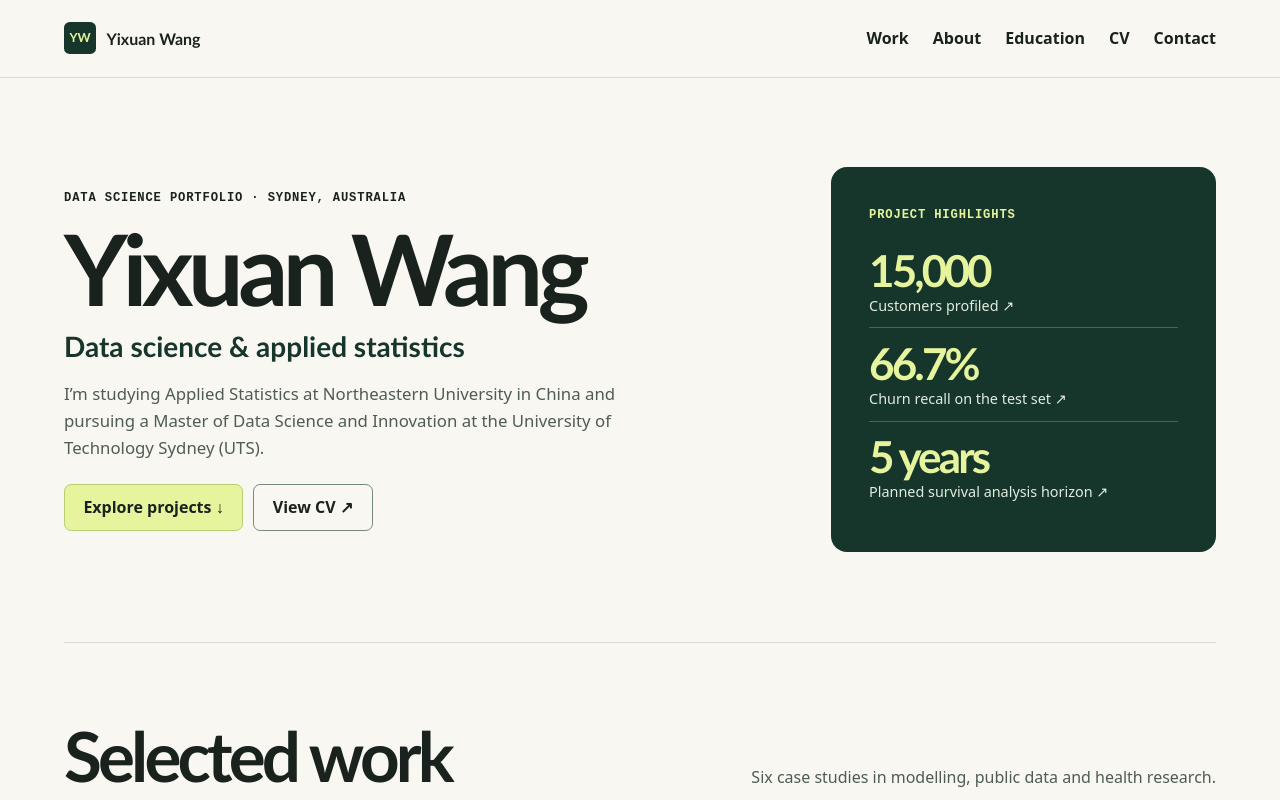
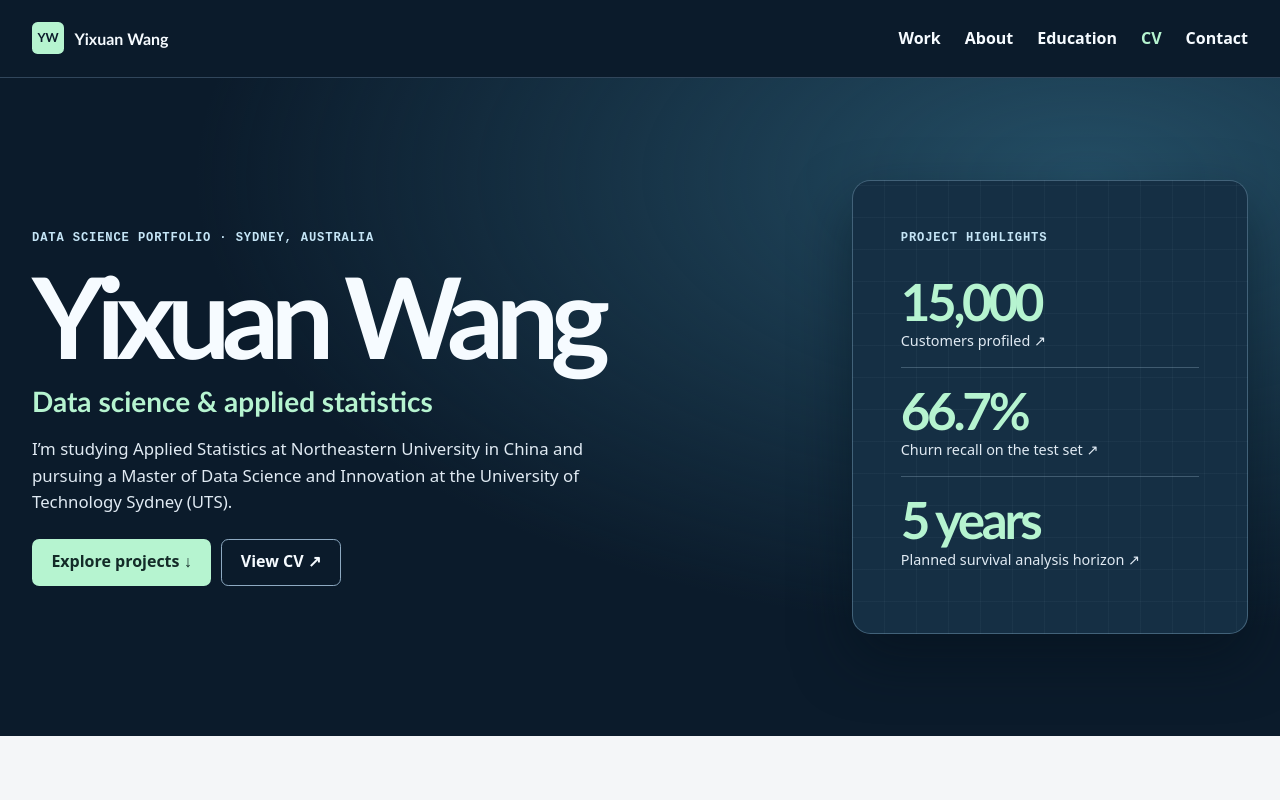
Before and after one commit to Wangyixuan0506/Wangyixuan0506.github.io, a plain HTML site: page index.html in a window 1280 px wide. Shown: the top 800 px of the page. Drawn offline with Linux system fonts and the light colour scheme.

Commit message:
Refresh portfolio homepage with immersive hero and project highlights

```diff
--- a/index.html
+++ b/index.html
@@ -6,19 +6,21 @@
   <meta name="description" content="Selected work by Yixuan Wang in applied statistics, data science, and biostatistics.">
   <title>Yixuan Wang | Data Science Portfolio</title>
   <link rel="stylesheet" href="styles.css">
+  <link rel="stylesheet" href="portfolio.css">
 </head>
-<body id="top">
+<body id="top" class="landing">
   <a class="skip" href="#main">Skip to content</a>
   <header>
     <div class="wrap nav">
       <a class="brand" href="#top"><span class="mark" aria-hidden="true">YW</span>Yixuan Wang</a>
       <nav aria-label="Main navigation">
-        <a href="#work">Work</a><a href="#about">About</a><a href="#education">Education</a><a href="cv.pdf">CV</a><a href="#contact">Contact</a>
+        <a href="#work">Work</a><a href="#about">About</a><a href="#education">Education</a><a class="nav-cv" href="cv.pdf">CV</a><a href="#contact">Contact</a>
       </nav>
     </div>
   </header>
-  <main class="wrap" id="main">
-    <section class="hero" aria-labelledby="intro">
+  <main id="main">
+    <div class="hero-shell">
+    <section class="wrap hero" aria-labelledby="intro">
       <div class="hero-copy">
         <p class="eyebrow">Data science portfolio · Sydney, Australia</p>
         <h1 id="intro">Yixuan Wang</h1>
@@ -36,7 +38,9 @@
         <a href="survival.html"><strong>5 years</strong><span>Planned survival analysis horizon <span aria-hidden="true">↗</span></span></a>
       </aside>
     </section>
+    </div>
 
+    <div class="wrap">
     <section class="work" id="work" aria-labelledby="work-title">
       <div class="section-heading"><h2 id="work-title">Selected work</h2><p>Six case studies in modelling, public data and health research.</p></div>
       <article class="feature">
@@ -166,6 +170,7 @@
         -->
       </div>
     </section>
+    </div>
   </main>
   <footer><div class="wrap nav"><span>Yixuan Wang</span><a href="#top">Back to top ↑</a></div></footer>
 </body>
--- /dev/null
+++ b/portfolio.css
@@ -0,0 +1,84 @@
+/* Portfolio landing page */
+.landing {
+  --page: #f4f6f8;
+  --navy: #102337;
+  --text: #172b40;
+  --quiet: #455c73;
+  --mint: #b6f4d0;
+  --edge: #d1dde8;
+  --display: "Space Grotesk", "Trebuchet MS", sans-serif;
+  background: var(--page);
+  color: var(--text);
+}
+.landing .wrap { width: min(100% - 3rem, 76rem); }
+.landing > header { background: #0b1b2b; color: #f6fbff; border-bottom: 1px solid #31465b; }
+.landing .mark { background: var(--mint); color: #0b1b2b; }
+.landing .nav-cv { color: var(--mint); }
+.landing .hero-shell {
+  position: relative;
+  overflow: hidden;
+  color: #f6fbff;
+  background: radial-gradient(ellipse at 85% 15%, #244e65, transparent 58%), #0b1b2b;
+}
+.landing .hero {
+  grid-template-columns: minmax(0, 1.5fr) minmax(17rem, .8fr);
+  align-items: center;
+  min-height: min(41rem, 78svh);
+  padding-block: clamp(3.75rem, 8vw, 7.5rem);
+  gap: 2rem clamp(2rem, 6vw, 6rem);
+}
+.landing h1 { font-size: clamp(3.3rem, 8.8vw, 8rem); letter-spacing: -.075em; }
+.landing .hero .eyebrow { color: #c5e5f6; }
+.landing .hero .subtitle { color: var(--mint); }
+.landing .hero .intro { color: #e0eaf3; }
+.landing .button { background: var(--mint); border: 1px solid transparent; color: #142b28; }
+.landing .button:hover { background: #d9ffe9; }
+.landing .hero .button.secondary { background: transparent; border-color: #8eaac2; color: #f6fbff; }
+.landing .hero .button.secondary:hover { background: #263f54; }
+.landing .hero-panel {
+  min-width: 0;
+  background-color: #152f44;
+  background-image: repeating-linear-gradient(0deg, transparent 0 31px, #c7e8ff13 32px),
+    repeating-linear-gradient(90deg, transparent 0 31px, #c7e8ff13 32px);
+  border: 1px solid #7ba4be70;
+  border-radius: 1.15rem;
+  padding: clamp(1.25rem, 4vw, 3rem);
+  box-shadow: 0 1.5rem 3.5rem #040f1980;
+}
+.landing .hero-panel a { padding-block: .9rem; }
+.landing .hero-panel a + a { border-color: #a2bfd34d; }
+.landing .hero-panel strong { color: var(--mint); font-size: clamp(2rem, 4vw, 3.4rem); }
+.landing .hero-panel a > span { color: #e0eaf3; }
+.landing .work { border: 0; padding-top: clamp(3rem, 7vw, 6rem); }
+.landing .section-heading p, .landing .split p, .landing .card-copy > p:not(.eyebrow) { color: var(--quiet); }
+.landing .feature { background: var(--navy); }
+.landing .feature .eyebrow { color: var(--mint); }
+.landing .chart { background: #d8f8e6; color: #122c29; }
+.landing .track { background: #afdbc8; }
+.landing .bar { background: #245c56; }
+.landing .chart small { color: #3c5b54; }
+.landing .cards { gap: 1rem; }
+.landing .card { background: #fff; border-color: var(--edge); transition: box-shadow .2s ease, border-color .2s ease; }
+.landing .card:hover, .landing .card:focus-within { border-color: #7b9eb5; box-shadow: 0 .6rem 1.7rem #18395412; }
+.landing .cards .card .card-visual { background: #e4edf6; border-bottom: 1px solid var(--edge); }
+.landing .cards .card:nth-child(2n) .card-visual { background: #e1f3ed; }
+.landing .split, .landing .skill-list li { border-color: var(--edge); }
+.landing .contact-panel { background: #e1ecf5; }
+.landing :focus-visible { outline: 3px solid #176da0; outline-offset: 4px; }
+.landing .hero-shell :focus-visible, .landing > header :focus-visible, .landing .feature :focus-visible { outline-color: #fff; }
+@media (prefers-reduced-motion: no-preference) {
+  .landing .hero-copy, .landing .hero-panel { animation: portfolio-enter .55s ease-out both; }
+  .landing .hero-panel { animation-delay: .1s; }
+  @keyframes portfolio-enter { from { opacity: 0; transform: translateY(12px); } to { opacity: 1; transform: none; } }
+}
+@media (max-width: 56rem) {
+  .landing .hero { grid-template-columns: 1fr; min-height: 0; }
+  .landing .hero-panel { display: grid; grid-template-columns: repeat(auto-fit, minmax(9rem, 1fr)); gap: .2rem 1rem; }
+  .landing .hero-panel .eyebrow { grid-column: 1 / -1; margin-bottom: 0; }
+  .landing .hero-panel a + a { border-top: 0; }
+}
+@media (max-width: 39rem) {
+  .landing .wrap { width: calc(100% - 2rem); }
+  .landing .hero-panel a { padding-block: .55rem; }
+}
+@media (prefers-reduced-motion: reduce) { .landing .card { transition: none; } }
```
